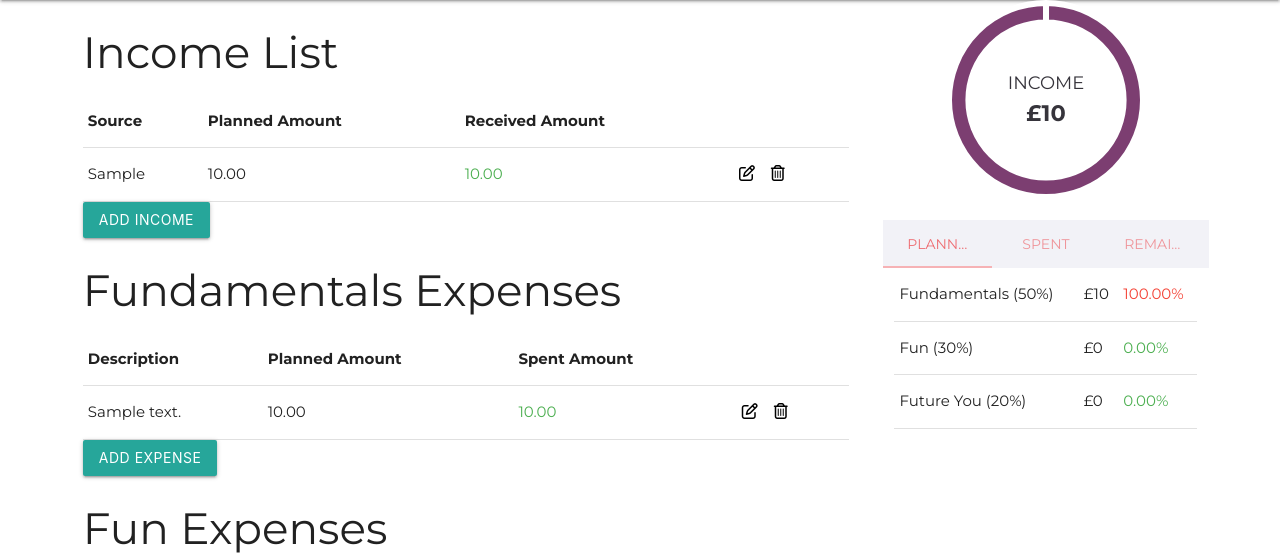
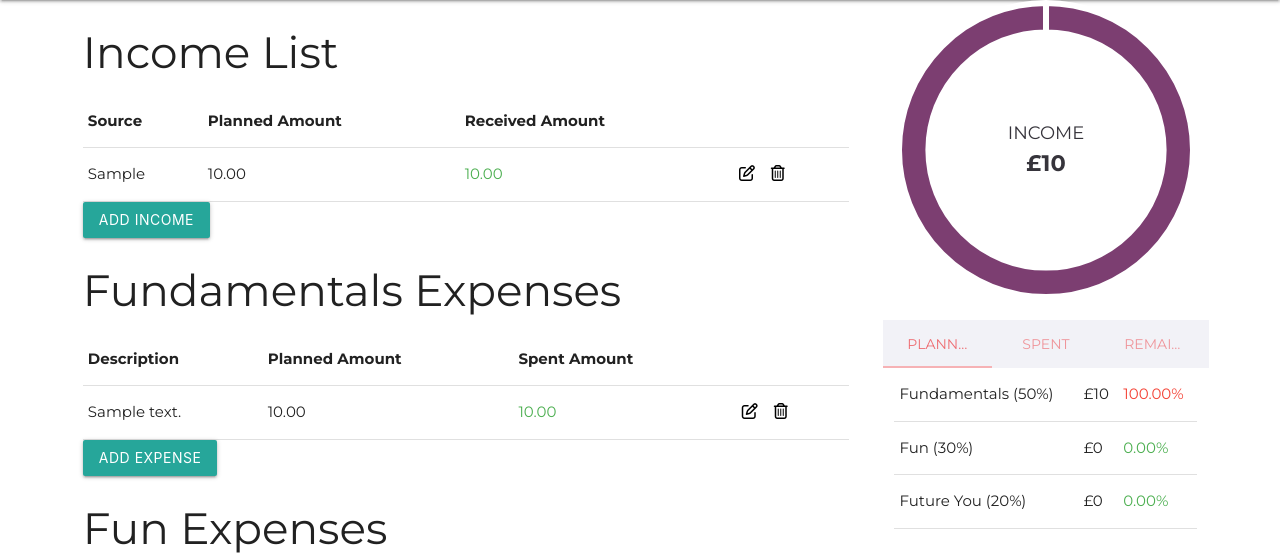
Before and after one commit to JPudsey-11/50-30-20BudgetManager, a Django app: page / in a window 1280 px wide. Shown: the part 64-618 px from the top of the page. Run offline with Django 4.2, Linux system fonts and the light colour scheme; a user stored in the database is signed in; tables that the repository leaves empty hold one stand-in row (values such as "Sample post").

Commit message:
adjusting doughnut chart sizing

```diff
--- a/static/css/style.css
+++ b/static/css/style.css
@@ -122,11 +122,11 @@ html, body {
 .chart-container {
     position: relative;
     width: 100%;
-    height: 200px;
-    margin-bottom: 20px;
+    max-width: 300px; /* Adjust the max width to a more suitable size */
+    height: auto; /* Maintain aspect ratio */
+    margin: 0 auto 20px auto; /* Center and add bottom margin */
     display: flex;
     justify-content: center;
-    align-items: center;
 }
 
 /* Sidebar Content */
```
